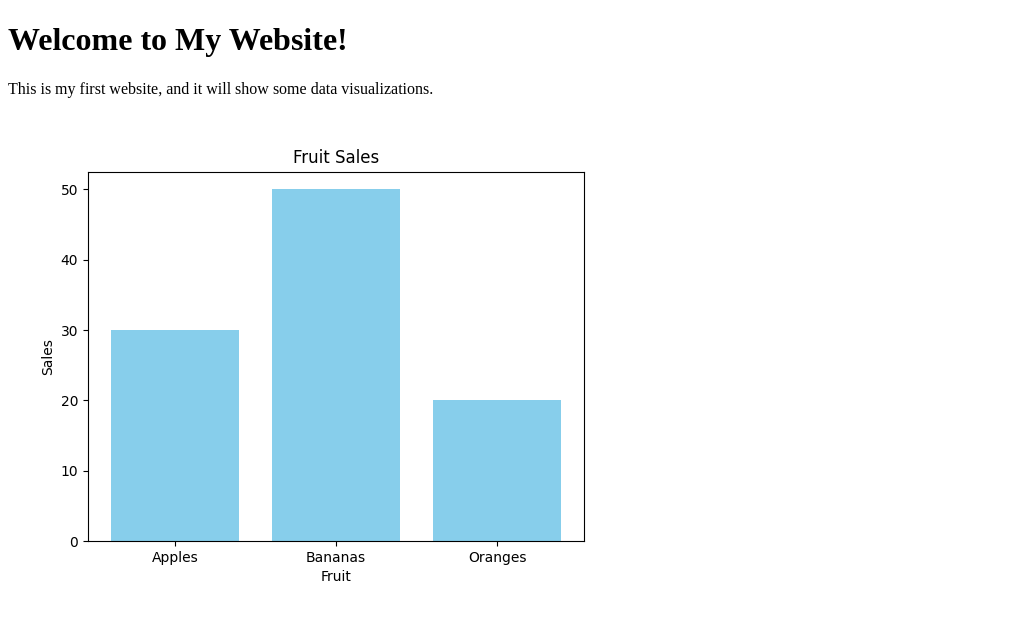
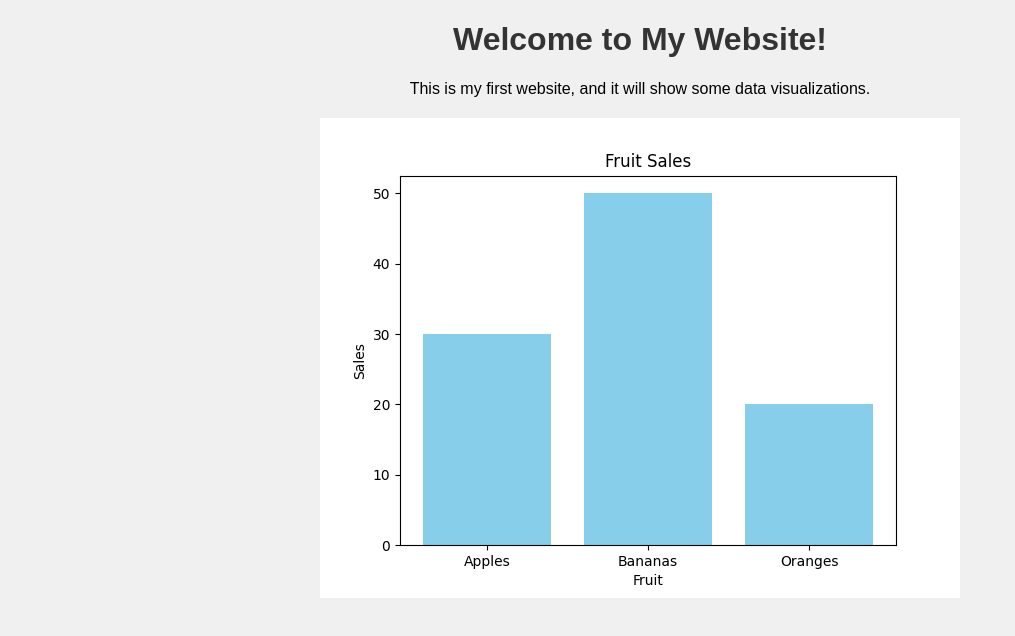
Before and after one commit to ghimiremadan55/my-website, a plain HTML site: page index.html in a window 1280 px wide. Shown: the whole page, without its empty margins (0-1015 px from the left). Drawn offline with Linux system fonts and the light colour scheme.

Commit message:
Added CSS styling

```diff
--- a/index.html
+++ b/index.html
@@ -2,6 +2,23 @@
 <html>
 <head>
     <title>My First Website</title>
+    <style>
+        body {
+            font-family: Arial, sans-serif;
+            text-align: center;
+            background-color: #f0f0f0;
+        }
+        h1 {
+            color: #333;
+        }
+        #chart-container {
+            margin-top: 20px;
+        }
+        img {
+            max-width: 100%;
+            height: auto;
+        }
+    </style>
 </head>
 <body>
     <h1>Welcome to My Website!</h1>
```
